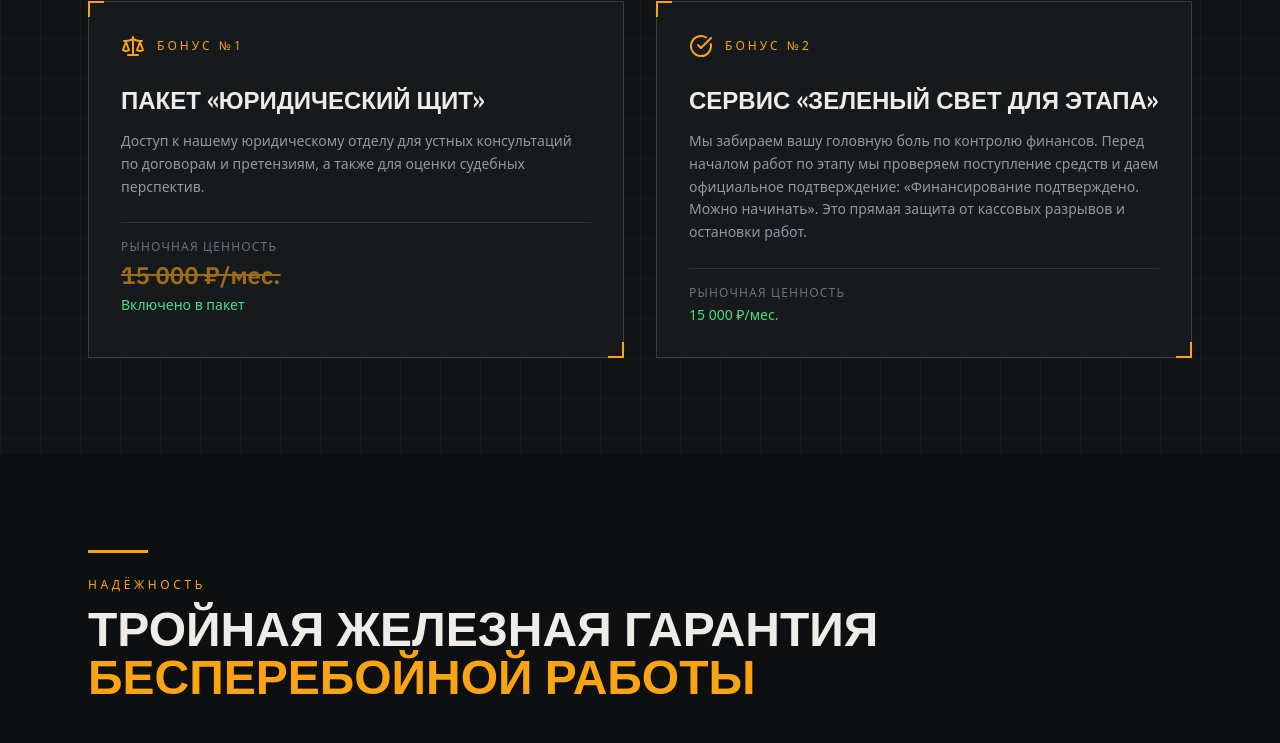
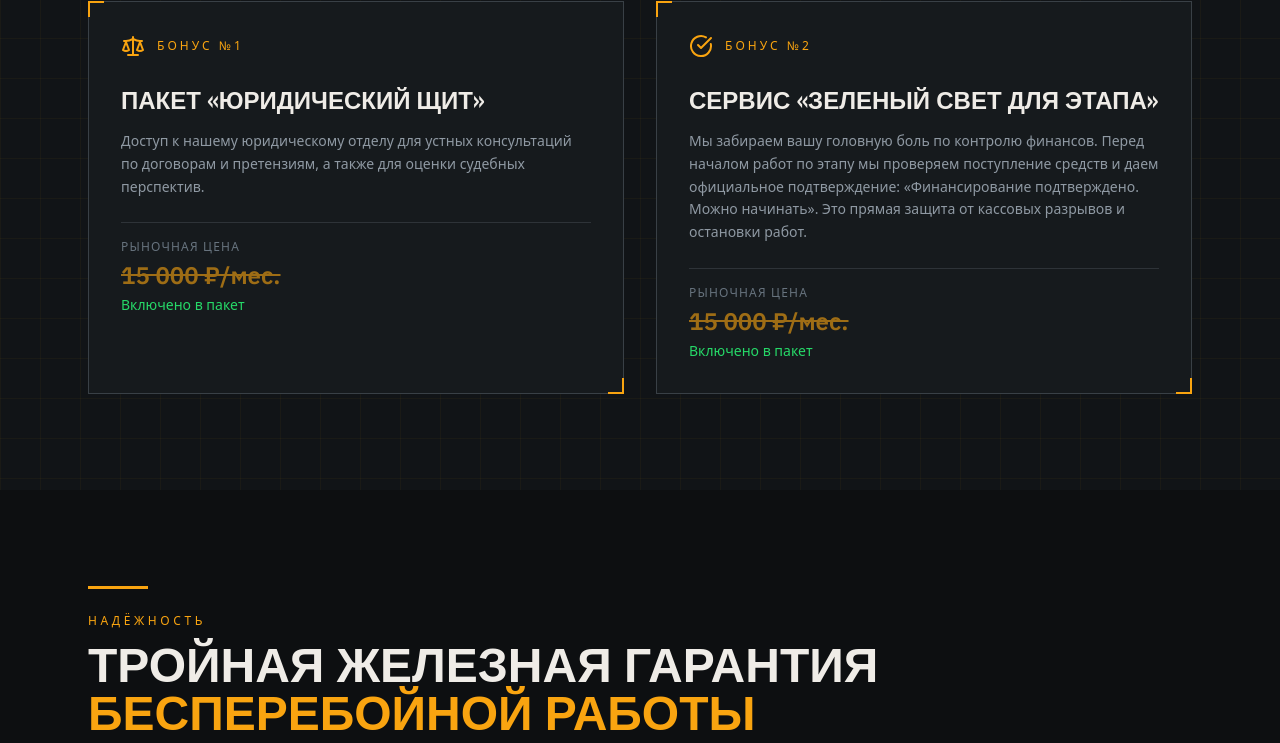
Before and after one commit to pr-poehali-dev/final-anti-block-offer, a React (Vite) app: page / in a window 1280 px wide. Shown: the part 2177-2920 px from the top of the page. Built offline with nearby package versions, Linux system fonts and the light colour scheme.

Commit message:
для бонуса 2 сделай такой же формат как у бонуса 1 Рыночная цена (свой цвет) 15000 рмесяц (зачеркнуто, свой цвет) Включено в пакет (свой цвет)

```diff
--- a/src/pages/Index.tsx
+++ b/src/pages/Index.tsx
@@ -233,15 +233,9 @@ const Index = () => {
                 <h3 className="text-2xl font-bold uppercase mb-4">{item.title}</h3>
                 <p className="text-sm leading-relaxed font-sans mb-6" style={{ color: 'hsl(210,10%,60%)' }}>{item.text}</p>
                 <div className="pt-4" style={{ borderTop: '1px solid hsl(210,10%,20%)' }}>
-                  <div className="text-xs font-sans uppercase tracking-widest mb-1" style={{ color: 'hsl(210,10%,45%)' }}>Рыночная ценность</div>
-                  {i === 0 ? (
-                    <>
-                      <div className="text-2xl font-bold text-amber line-through opacity-60">{item.value}</div>
-                      <div className="text-green-400 text-sm font-sans mt-1">Включено в пакет</div>
-                    </>
-                  ) : (
-                    <div className="text-green-400 text-sm font-sans">{item.value}</div>
-                  )}
+                  <div className="text-xs font-sans uppercase tracking-widest mb-1" style={{ color: 'hsl(210,10%,45%)' }}>Рыночная цена</div>
+                  <div className="text-2xl font-bold line-through" style={{ color: 'hsl(38,95%,52%)', opacity: 0.6 }}>{item.value}</div>
+                  <div className="text-sm font-sans mt-1" style={{ color: 'hsl(142,70%,50%)' }}>Включено в пакет</div>
                 </div>
               </div>
             ))}
```
